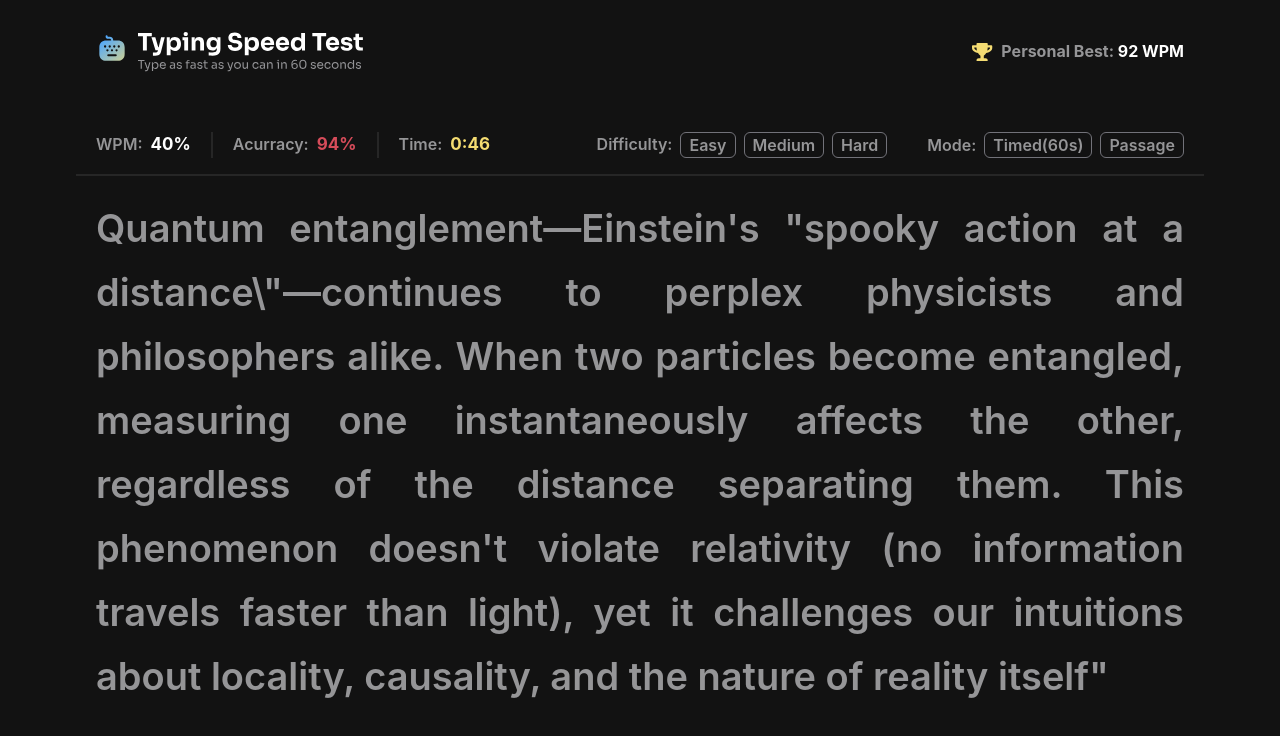
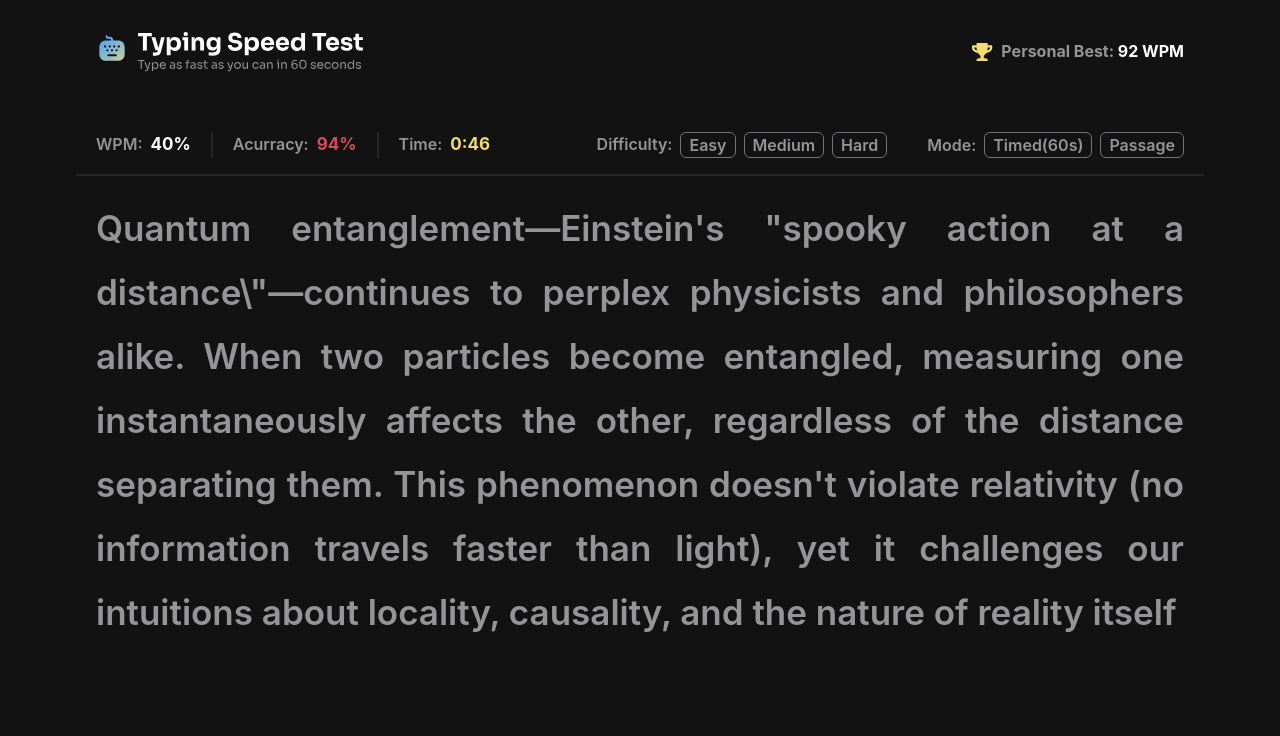
Before and after one commit to chinaza-Sommie/FM-Hackathon-project, a React (Create React App) app: page / in a window 1280 px wide. Shown: the top 736 px of the page. Built offline with nearby package versions, Linux system fonts and the light colour scheme.

Commit message:
home component separation

```diff
--- a/src/pages/home.js
+++ b/src/pages/home.js
@@ -51,9 +51,9 @@ function App() {
         </div>
 
         {/* component 3 */}
-        <div className='text-[hsl(240,1%,59%)] font-semibold text-[38px] px-5 pt-5 leading-16 text-justify'>
+        <div className='text-[hsl(240,1%,59%)] font-semibold text-[35px] px-5 pt-5 leading-16 text-justify'>
             Quantum entanglement—Einstein's "spooky action at a distance\"—continues to perplex physicists and philosophers alike. When two particles become entangled, measuring one instantaneously affects the other, regardless of the distance separating them. This phenomenon doesn't violate relativity (no information travels faster than light),
-            yet it challenges our intuitions about locality, causality, and the nature of reality itself"
+            yet it challenges our intuitions about locality, causality, and the nature of reality itself
         </div>
       </div>
   );
```
